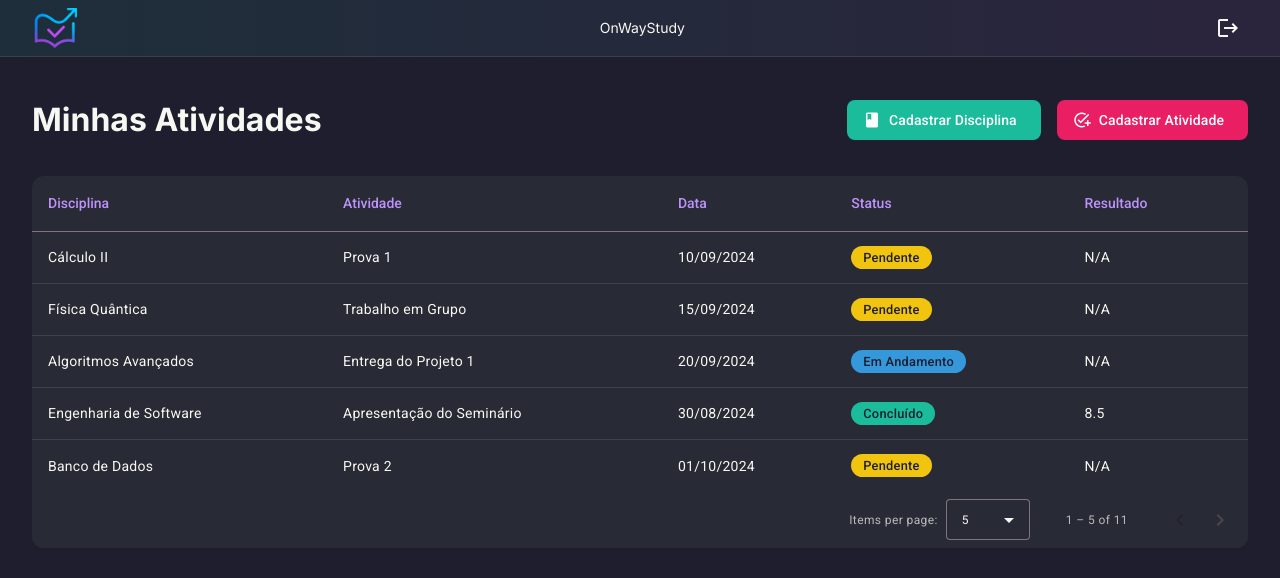
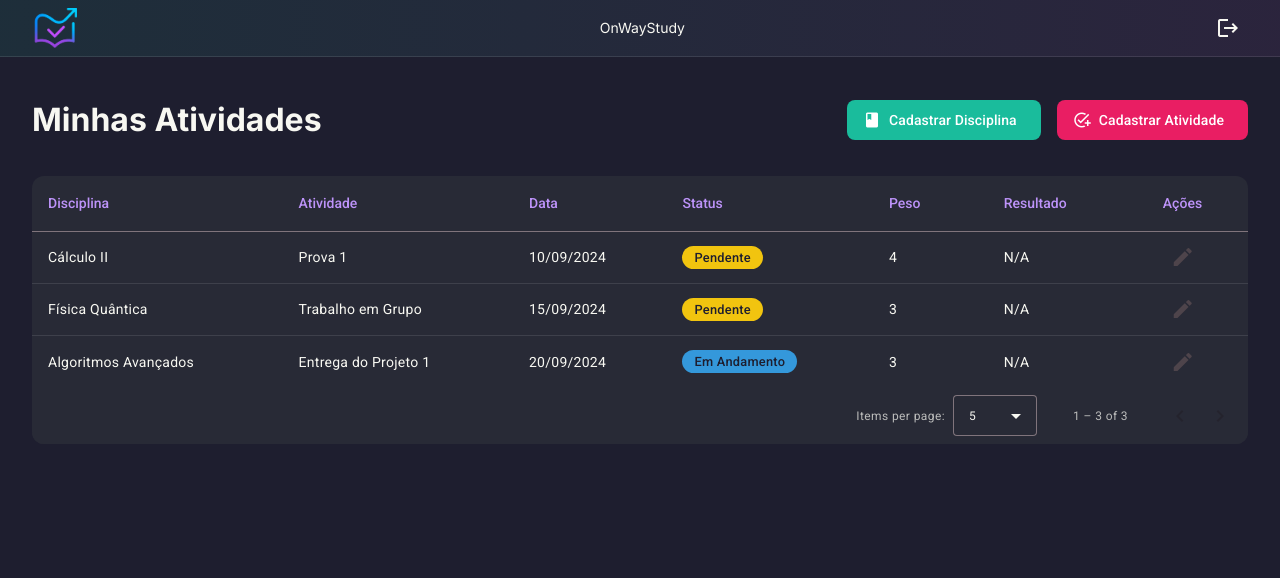
Before and after one commit to LeandroDolensi/OnWayStudy, an Angular app: page /meus-estudos in a window 1280 px wide. Shown: the top 578 px of the page. Built offline with nearby package versions, Linux system fonts and the light colour scheme.

Commit message:
feat(atividades): improove atividade

```diff
--- a/src/app/main/dialogs/atividade-dialog/atividade-dialog.component.html
+++ b/src/app/main/dialogs/atividade-dialog/atividade-dialog.component.html
@@ -1,7 +1,6 @@
 <h1 mat-dialog-title>Cadastrar Nova Atividade</h1>
 <div mat-dialog-content>
   <form [formGroup]="form" class="atividade-form">
-    <!-- Seletor de Disciplina -->
     <mat-form-field appearance="outline">
       <mat-label>Disciplina</mat-label>
       <mat-select formControlName="disciplina">
@@ -11,13 +10,11 @@
       </mat-select>
     </mat-form-field>
 
-    <!-- Nome da Atividade -->
     <mat-form-field appearance="outline">
       <mat-label>Nome da Atividade</mat-label>
       <input matInput formControlName="atividade" cdkFocusInitial />
     </mat-form-field>
 
-    <!-- Seletor de Data -->
     <mat-form-field appearance="outline">
       <mat-label>Data de Entrega</mat-label>
       <input matInput [matDatepicker]="picker" formControlName="data" />
@@ -25,7 +22,6 @@
       <mat-datepicker #picker></mat-datepicker>
     </mat-form-field>
 
-    <!-- Seletor de Status -->
     <mat-form-field appearance="outline">
       <mat-label>Status</mat-label>
       <mat-select formControlName="status">
@@ -35,7 +31,17 @@
       </mat-select>
     </mat-form-field>
 
-    <!-- Resultado (Opcional) -->
+    <!-- Novo Campo Peso -->
+    <mat-form-field appearance="outline">
+      <mat-label>Peso (Opcional)</mat-label>
+      <input
+        matInput
+        type="number"
+        formControlName="peso"
+        placeholder="Ex: 4"
+      />
+    </mat-form-field>
+
     <mat-form-field appearance="outline">
       <mat-label>Resultado (Opcional)</mat-label>
       <input matInput type="number" formControlName="resultado" />
--- a/src/app/main/dialogs/atividade-dialog/atividade-dialog.component.scss
+++ b/src/app/main/dialogs/atividade-dialog/atividade-dialog.component.scss
@@ -92,3 +92,22 @@ div[mat-dialog-actions] {
 ::ng-deep .mat-mdc-dialog-content > :first-child {
   margin-top: 5px !important;
 }
+
+// Adicionar ao final de meus-estudos.component.scss
+
+// Estilo para o badge de status clicável
+.status-badge {
+  cursor: pointer;
+  user-select: none; // Impede que o texto seja selecionado ao clicar
+  transition: transform 0.1s ease-out;
+
+  &:hover {
+    transform: scale(1.05); // Efeito de zoom suave
+  }
+}
+
+// Estilo para a coluna de ações
+.mat-column-acoes {
+  width: 80px;
+  text-align: center;
+}
--- a/src/app/main/dialogs/atividade-dialog/atividade-dialog.component.ts
+++ b/src/app/main/dialogs/atividade-dialog/atividade-dialog.component.ts
@@ -15,6 +15,7 @@ import { MatButtonModule } from '@angular/material/button';
 import { MatDialogModule } from '@angular/material/dialog';
 import { MatSelectModule } from '@angular/material/select';
 import { MatDatepickerModule } from '@angular/material/datepicker';
+import { Atividade } from '../../meus-estudos/meus-estudos.component';
 
 @Component({
   selector: 'app-atividade-dialog',
@@ -36,20 +37,31 @@ export class AtividadeDialogComponent {
   form: FormGroup;
   statusOptions: string[] = ['Pendente', 'Em Andamento', 'Concluído'];
   disciplinas: string[];
+  isEditMode: boolean;
 
   constructor(
     private fb: FormBuilder,
     public dialogRef: MatDialogRef<AtividadeDialogComponent>,
-    @Inject(MAT_DIALOG_DATA) public data: { disciplinas: string[] }
+    // O 'data' agora pode conter uma atividade para edição
+    @Inject(MAT_DIALOG_DATA)
+    public data: { atividade?: Atividade; disciplinas: string[] }
   ) {
     this.disciplinas = data.disciplinas;
+    this.isEditMode = !!data.atividade; // Verifica se estamos em modo de edição
+
     this.form = this.fb.group({
       disciplina: ['', Validators.required],
       atividade: ['', Validators.required],
       data: ['', Validators.required],
       status: ['Pendente', Validators.required],
+      peso: [null, [Validators.min(0)]],
       resultado: [null],
     });
+
+    // Se for modo de edição, preenche o formulário com os dados recebidos
+    if (this.isEditMode) {
+      this.form.patchValue(data.atividade!);
+    }
   }
 
   onSave(): void {
--- a/src/app/main/meus-estudos/meus-estudos.component.html
+++ b/src/app/main/meus-estudos/meus-estudos.component.html
@@ -27,22 +27,17 @@
       </div>
     </div>
 
-    <!-- Container da tabela para estilização -->
     <div class="table-container mat-elevation-z8">
       <table mat-table [dataSource]="dataSource" matSort>
-        <!-- Coluna Disciplina -->
+        <!-- Colunas existentes (Disciplina, Atividade, Data) -->
         <ng-container matColumnDef="disciplina">
           <th mat-header-cell *matHeaderCellDef mat-sort-header>Disciplina</th>
           <td mat-cell *matCellDef="let row">{{ row.disciplina }}</td>
         </ng-container>
-
-        <!-- Coluna Atividade -->
         <ng-container matColumnDef="atividade">
           <th mat-header-cell *matHeaderCellDef mat-sort-header>Atividade</th>
           <td mat-cell *matCellDef="let row">{{ row.atividade }}</td>
         </ng-container>
-
-        <!-- Coluna Data -->
         <ng-container matColumnDef="data">
           <th mat-header-cell *matHeaderCellDef mat-sort-header>Data</th>
           <td mat-cell *matCellDef="let row">
@@ -50,19 +45,28 @@
           </td>
         </ng-container>
 
-        <!-- Coluna Status -->
+        <!-- Coluna Status (com evento de clique) -->
         <ng-container matColumnDef="status">
           <th mat-header-cell *matHeaderCellDef mat-sort-header>Status</th>
           <td mat-cell *matCellDef="let row">
             <span
               class="status-badge"
               [ngClass]="row.status.toLowerCase().replace(' ', '-')"
-              >{{ row.status }}</span
+              (click)="trocarStatus(row)"
+              matTooltip="Clique para alterar o status"
             >
+              {{ row.status }}
+            </span>
           </td>
         </ng-container>
 
-        <!-- Coluna Resultado -->
+        <!-- Colunas Peso e Resultado (sem alterações) -->
+        <ng-container matColumnDef="peso">
+          <th mat-header-cell *matHeaderCellDef mat-sort-header>Peso</th>
+          <td mat-cell *matCellDef="let row">
+            {{ row.peso !== null ? row.peso : "N/A" }}
+          </td>
+        </ng-container>
         <ng-container matColumnDef="resultado">
           <th mat-header-cell *matHeaderCellDef mat-sort-header>Resultado</th>
           <td mat-cell *matCellDef="let row">
@@ -70,17 +74,29 @@
           </td>
         </ng-container>
 
+        <!-- Nova Coluna Ações -->
+        <ng-container matColumnDef="acoes">
+          <th mat-header-cell *matHeaderCellDef>Ações</th>
+          <td mat-cell *matCellDef="let row">
+            <button
+              mat-icon-button
+              color="primary"
+              (click)="editarAtividade(row)"
+              matTooltip="Editar Atividade"
+            >
+              <mat-icon>edit</mat-icon>
+            </button>
+          </td>
+        </ng-container>
+
         <tr mat-header-row *matHeaderRowDef="displayedColumns"></tr>
         <tr mat-row *matRowDef="let row; columns: displayedColumns"></tr>
       </table>
 
-      <!-- Paginador da tabela -->
       <mat-paginator
         [pageSizeOptions]="[5, 10, 25, 100]"
         [pageSize]="5"
-        aria-label="Selecione a página de atividades"
-      >
-      </mat-paginator>
+      ></mat-paginator>
     </div>
   </main>
 </div>
--- a/src/app/main/meus-estudos/meus-estudos.component.scss
+++ b/src/app/main/meus-estudos/meus-estudos.component.scss
@@ -132,6 +132,7 @@ table {
   font-size: 0.8rem;
   font-weight: 500;
   color: $dark-bg;
+  cursor: pointer;
 
   &.pendente {
     background-color: #f1c40f;
--- a/src/app/main/meus-estudos/meus-estudos.component.ts
+++ b/src/app/main/meus-estudos/meus-estudos.component.ts
@@ -8,96 +8,47 @@ import { MatSort, MatSortModule } from '@angular/material/sort';
 import { MatButtonModule } from '@angular/material/button';
 import { MatIconModule } from '@angular/material/icon';
 import { MatTooltipModule } from '@angular/material/tooltip';
-import { MatDialog } from '@angular/material/dialog'; // Importar MatDialog
+import { MatDialog } from '@angular/material/dialog';
 
-// Importar os componentes dos modais
 import { DisciplinaDialogComponent } from '../dialogs/disciplina-dialog/disciplina-dialog.component';
 import { AtividadeDialogComponent } from '../dialogs/atividade-dialog/atividade-dialog.component';
 
 export interface Atividade {
+  id: number; // Adicionando um ID para facilitar a edição
   disciplina: string;
   atividade: string;
   data: Date;
   status: 'Pendente' | 'Em Andamento' | 'Concluído';
+  peso: number | null;
   resultado: number | null;
 }
 
 const ELEMENT_DATA: Atividade[] = [
   {
+    id: 1,
     disciplina: 'Cálculo II',
     atividade: 'Prova 1',
     data: new Date('2024-09-10'),
     status: 'Pendente',
+    peso: 4,
     resultado: null,
   },
   {
+    id: 2,
     disciplina: 'Física Quântica',
     atividade: 'Trabalho em Grupo',
     data: new Date('2024-09-15'),
     status: 'Pendente',
+    peso: 3,
     resultado: null,
   },
   {
+    id: 3,
     disciplina: 'Algoritmos Avançados',
     atividade: 'Entrega do Projeto 1',
     data: new Date('2024-09-20'),
     status: 'Em Andamento',
-    resultado: null,
-  },
-  {
-    disciplina: 'Engenharia de Software',
-    atividade: 'Apresentação do Seminário',
-    data: new Date('2024-08-30'),
-    status: 'Concluído',
-    resultado: 8.5,
-  },
-  {
-    disciplina: 'Banco de Dados',
-    atividade: 'Prova 2',
-    data: new Date('2024-10-01'),
-    status: 'Pendente',
-    resultado: null,
-  },
-  {
-    disciplina: 'Redes de Computadores',
-    atividade: 'Lista de Exercícios 3',
-    data: new Date('2024-09-25'),
-    status: 'Em Andamento',
-    resultado: null,
-  },
-  {
-    disciplina: 'Inteligência Artificial',
-    atividade: 'Implementação do Algoritmo Genético',
-    data: new Date('2024-11-05'),
-    status: 'Pendente',
-    resultado: null,
-  },
-  {
-    disciplina: 'Cálculo II',
-    atividade: 'Lista de Exercícios 4',
-    data: new Date('2024-09-05'),
-    status: 'Concluído',
-    resultado: 9.0,
-  },
-  {
-    disciplina: 'Física Quântica',
-    atividade: 'Prova Final',
-    data: new Date('2024-11-20'),
-    status: 'Pendente',
-    resultado: null,
-  },
-  {
-    disciplina: 'Engenharia de Software',
-    atividade: 'Teste de Usabilidade',
-    data: new Date('2024-10-10'),
-    status: 'Pendente',
-    resultado: null,
-  },
-  {
-    disciplina: 'Banco de Dados',
-    atividade: 'Projeto Final',
-    data: new Date('2024-11-15'),
-    status: 'Pendente',
+    peso: 3,
     resultado: null,
   },
 ];
@@ -118,16 +69,18 @@ const ELEMENT_DATA: Atividade[] = [
   styleUrl: './meus-estudos.component.scss',
 })
 export class MeusEstudosComponent implements AfterViewInit {
+  // Adicionando a coluna 'acoes'
   displayedColumns: string[] = [
     'disciplina',
     'atividade',
     'data',
     'status',
+    'peso',
     'resultado',
+    'acoes',
   ];
   dataSource: MatTableDataSource<Atividade>;
 
-  // Lista de disciplinas para passar para o modal de atividade
   disciplinasCadastradas: string[] = [
     'Cálculo II',
     'Física Quântica',
@@ -135,11 +88,15 @@ export class MeusEstudosComponent implements AfterViewInit {
     'Engenharia de Software',
     'Banco de Dados',
   ];
+  private statusCycle: Atividade['status'][] = [
+    'Pendente',
+    'Em Andamento',
+    'Concluído',
+  ];
 
   @ViewChild(MatPaginator) paginator!: MatPaginator;
   @ViewChild(MatSort) sort!: MatSort;
 
-  // Injetar o MatDialog no construtor
   constructor(public dialog: MatDialog) {
     this.dataSource = new MatTableDataSource(ELEMENT_DATA);
   }
@@ -149,6 +106,49 @@ export class MeusEstudosComponent implements AfterViewInit {
     this.dataSource.sort = this.sort;
   }
 
+  // --- NOVAS FUNÇÕES DE EDIÇÃO ---
+
+  trocarStatus(atividade: Atividade): void {
+    const currentIndex = this.statusCycle.indexOf(atividade.status);
+    const nextIndex = (currentIndex + 1) % this.statusCycle.length;
+    atividade.status = this.statusCycle[nextIndex];
+
+    console.log(
+      `Status de '${atividade.atividade}' alterado para '${atividade.status}'`
+    );
+    // Futuramente, aqui você chamaria o serviço para salvar a alteração no backend
+    this.dataSource._updateChangeSubscription(); // Força a atualização da tabela
+  }
+
+  editarAtividade(atividade: Atividade): void {
+    const dialogRef = this.dialog.open(AtividadeDialogComponent, {
+      width: '600px',
+      backdropClass: 'blurred-backdrop',
+      // Passamos os dados da atividade e a lista de disciplinas para o modal
+      data: {
+        atividade: atividade,
+        disciplinas: this.disciplinasCadastradas,
+      },
+    });
+
+    dialogRef.afterClosed().subscribe((result) => {
+      if (result) {
+        console.log('Atividade atualizada:', result);
+        // Encontra a atividade no array e atualiza os seus dados
+        const index = this.dataSource.data.findIndex(
+          (a) => a.id === atividade.id
+        );
+        if (index > -1) {
+          this.dataSource.data[index] = {
+            ...this.dataSource.data[index],
+            ...result,
+          };
+          this.dataSource.data = [...this.dataSource.data]; // Dispara a atualização da tabela
+        }
+      }
+    });
+  }
+
   cadastrarDisciplina() {
     const dialogRef = this.dialog.open(DisciplinaDialogComponent, {
       width: '400px',
@@ -156,11 +156,9 @@ export class MeusEstudosComponent implements AfterViewInit {
     });
 
     dialogRef.afterClosed().subscribe((result) => {
-      // Altere a verificação de 'result.nome' para apenas 'result'
       if (result) {
-        console.log('Dados da nova disciplina:', result); // Agora imprime o objeto completo
+        console.log('Dados da nova disciplina:', result);
         this.disciplinasCadastradas.push(result.nome);
-        // Futuramente, aqui você chamaria o serviço para salvar no backend
       }
     });
   }
@@ -169,13 +167,14 @@ export class MeusEstudosComponent implements AfterViewInit {
     const dialogRef = this.dialog.open(AtividadeDialogComponent, {
       width: '600px',
       backdropClass: 'blurred-backdrop',
-      data: { disciplinas: this.disciplinasCadastradas }, // Passa a lista de disciplinas para o modal
+      data: { disciplinas: this.disciplinasCadastradas },
     });
 
     dialogRef.afterClosed().subscribe((result) => {
       if (result) {
         console.log('Nova atividade:', result);
-        // Adiciona a nova atividade à tabela
+
+        // A lógica existente já suporta o novo campo 'peso'
         const novaAtividade: Atividade = {
           ...result,
           data: new Date(result.data),
@@ -183,7 +182,7 @@ export class MeusEstudosComponent implements AfterViewInit {
 
         const data = this.dataSource.data;
         data.push(novaAtividade);
-        this.dataSource.data = data; // Atualiza a tabela
+        this.dataSource.data = data;
       }
     });
   }
```
